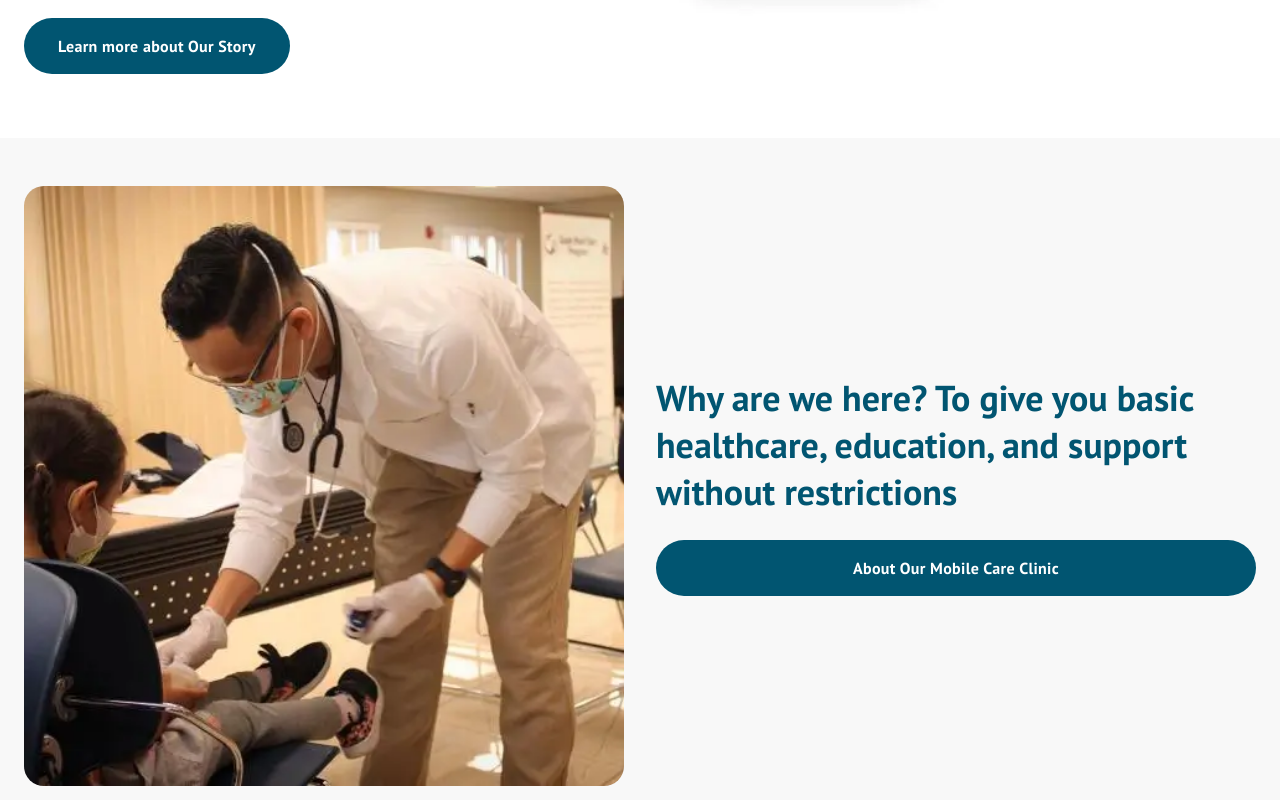
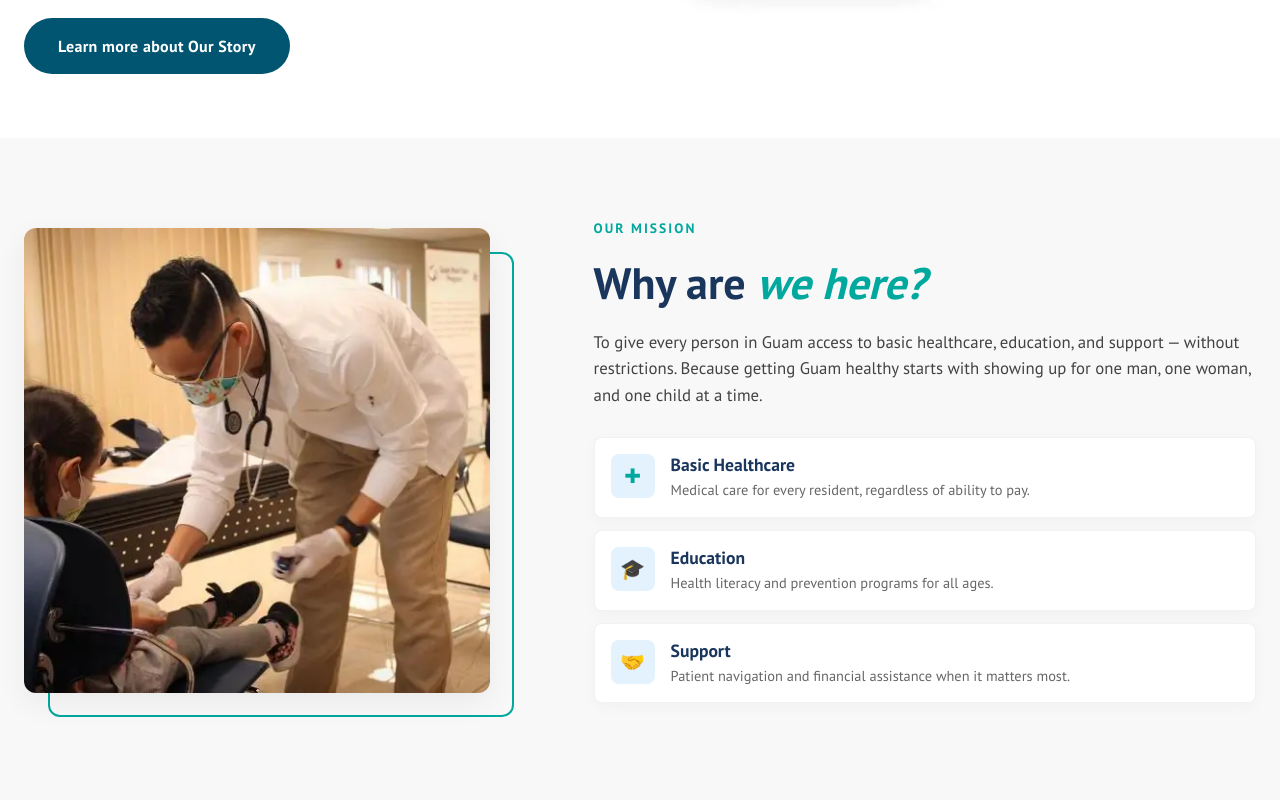
Before and after one commit to Bryson-V/TGFWebsite, a Next.js app: page / in a window 1280 px wide. Shown: the part 500-1300 px from the top of the page. Built offline with nearby package versions, Linux system fonts and the light colour scheme.

Commit message:
Updated UI for get involved

```diff
--- a/components/sections/homepage/GetInvolved.jsx
+++ b/components/sections/homepage/GetInvolved.jsx
@@ -5,11 +5,6 @@ import SectionHeading from "@/components/ui/SectionHeading";
 import Button from "@/components/ui/Button";
 import styles from "./GetInvolved.module.css";
 
-/**
- * GetInvolved
- * The two-card "Be a volunteer" / "Donate" section. Card content lives in
- * content/site-data/get-involved.json.
- */
 export default function GetInvolved() {
   return (
     <section className={styles.section}>
@@ -28,22 +23,15 @@ export default function GetInvolved() {
                 />
               </div>
               <div className={styles.body}>
-                <h3 className={styles.cardTitle}>{card.title}</h3>
+                <h3>{card.title}</h3>
+                <p>{card.description}</p>
 
-                {/* NEW WRAPPER: description and button tight coupling */}
-                <div className={styles.ctaArea}>
-                  <p className={styles.cardDesc}>{card.description}</p>
-
-                  <div className={styles.buttonWrap}>
-                    <Button
-                      href={card.href}
-                      className={`${styles.ctaButton} ${card.id === 'donate' ? styles.primaryBtn : styles.secondaryBtn}`}
-                    >
-                      {card.buttonText}
-                    </Button>
-                  </div>
+                {/* Pushes the button to the bottom using auto margin */}
+                <div className={styles.buttonWrap}>
+                  <Button href={card.href}>
+                    {card.id === 'donate' ? 'Donate Now' : 'Sign Up Today'}
+                  </Button>
                 </div>
-
               </div>
             </div>
           ))}
--- a/components/sections/homepage/GetInvolved.module.css
+++ b/components/sections/homepage/GetInvolved.module.css
@@ -1,125 +1,57 @@
 .section {
-  padding: 80px 0;
-  background-color: #fafafa;
+  padding: 64px 0;
 }
 
 .grid {
   display: grid;
   grid-template-columns: 1fr;
   gap: 32px;
-  max-width: 1000px;
-  margin: 0 auto;
 }
 
-@media (min-width: 768px) {
-  .grid {
-    grid-template-columns: 1fr 1fr;
-    gap: 48px;
-  }
-}
-
-/* Modern Profile Card Styling */
 .card {
   display: flex;
   flex-direction: column;
-  border-radius: 24px;
+  border-radius: var(--radius-card);
   overflow: hidden;
-  background-color: #ffffff;
-  box-shadow: 0 12px 40px rgba(0, 0, 0, 0.06);
-  border: 1px solid rgba(0, 0, 0, 0.02);
-  transition: transform 0.4s cubic-bezier(0.175, 0.885, 0.32, 1.275), box-shadow 0.4s ease;
-  height: 100%;
+  background-color: var(--color-bg-alt);
 }
 
-.card:hover {
-  transform: translateY(-8px);
-  box-shadow: 0 20px 50px rgba(0, 0, 0, 0.1);
-}
-
-/* HUGE IMAGE AREA */
 .imageWrap {
   position: relative;
   width: 100%;
-  height: 320px; /* Make the image truly dominant */
-  background: #f4f4f4;
+  height: auto;
+  aspect-ratio: 16 / 9;
+  object-fit: contain;
+}
+
+.buttonWrap {
+  margin-top: auto;
+  padding-top: 16px;
 }
 
 .image {
   object-fit: cover;
 }
 
-/* Centered and Repositioned Body Content */
 .body {
-  padding: 40px 32px; /* Generous breathing room */
+  padding: 24px;
   display: flex;
   flex-direction: column;
-  align-items: center;
-  text-align: center;
-  flex-grow: 1;
+  gap: 12px;
+  align-items: flex-start;
 }
 
-.cardTitle {
-  font-size: 1.5rem;
-  font-weight: 800;
-  color: #1A365D;
-  margin: 0 0 40px 0; /* Huge margin pushes CTA block down the card */
+.body h3 {
+  font-size: 1.4rem;
 }
 
-/* NEW: The tight CTA block */
-.ctaArea {
-  display: flex;
-  flex-direction: column;
-  align-items: center;
-  width: 100%;
-  gap: 16px; /* Tight coupling between description and button */
-  flex-grow: 1; /* Pushes the CTA block perfectly to the bottom */
-  justify-content: space-between; /* Ensures description and button are at opposite ends of the space */
+.body p {
+  color: var(--color-text);
+  line-height: 1.5;
 }
 
-.cardDesc {
-  color: #666666;
-  line-height: 1.6;
-  font-size: 0.95rem;
-  margin: 0; /* Handled by ctaArea gap */
+@media (min-width: 768px) {
+  .grid {
+    grid-template-columns: 1fr 1fr;
+  }
 }
-
-/* Button Wrapper & Styles */
-.buttonWrap {
-  width: 100%;
-}
-
-.ctaButton {
-  display: block;
-  width: 100%;
-  padding: 16px;
-  border-radius: 50px;
-  font-weight: 700;
-  font-size: 1rem;
-  text-transform: uppercase;
-  letter-spacing: 0.05em;
-  text-align: center;
-  transition: all 0.3s ease;
-  border: none;
-}
-
-.primaryBtn {
-  background: #00A89E;
-  color: #ffffff;
-  box-shadow: 0 4px 15px rgba(0, 168, 158, 0.25);
-}
-
-.primaryBtn:hover {
-  background: #00938a;
-  transform: translateY(-2px);
-  box-shadow: 0 6px 20px rgba(0, 168, 158, 0.4);
-}
-
-.secondaryBtn {
-  background: #E3F2FD;
-  color: #1A365D;
-}
-
-.secondaryBtn:hover {
-  background: #d0e8fc;
-  transform: translateY(-2px);
-}
--- a/components/sections/homepage/ProgramsWheel.module.css
+++ b/components/sections/homepage/ProgramsWheel.module.css
@@ -4,7 +4,6 @@
   margin: 0 auto;
   padding: 3rem 0;
   background-color: #ABDAEB;
-  /* Hides extra cards beyond the left and right edges */
   overflow: hidden;
 }
 
@@ -12,7 +11,7 @@
   width: 100%;
   padding-top: 1.5rem !important;
   padding-bottom: 1.5rem !important;
-  overflow: visible !important; /* Preserves card glow highlights */
+  overflow: visible !important;
 }
 
 /* Base Slide Styling */
@@ -52,7 +51,6 @@
   justify-content: center;
   cursor: pointer;
   padding: 0;
-  /* Subtle drop shadow makes white arrows pop clearly against light blue */
   filter: drop-shadow(0px 2px 4px rgba(0, 0, 0, 0.25));
   transition: transform 0.2s ease, opacity 0.2s ease, filter 0.2s ease;
 }
--- a/components/sections/homepage/WhyWereHere.jsx
+++ b/components/sections/homepage/WhyWereHere.jsx
@@ -1,30 +1,65 @@
 import Image from "next/image";
-import Button from "@/components/ui/Button";
 import Container from "@/components/ui/Container";
 import styles from "./WhyWereHere.module.css";
 
-/**
- * WhyWereHere
- * The "Why are we here?" image + statement banner that leads into the
- * programs section.
- */
 export default function WhyWereHere() {
   return (
     <section className={styles.section}>
       <Container className={styles.grid}>
+
+        {/* LEFT COLUMN: Image */}
+        <div className={styles.imageColumn}>
+          <div className={styles.imageWrap}>
             <Image
               src="/images/hero/basic-healthcare.webp"
-          alt="Basic Healthcare"
+              alt="Community health volunteers caring for residents"
               width={600}
               height={450}
               className={styles.image}
             />
-        <div className={styles.text}>
+          </div>
+        </div>
+
+        {/* RIGHT COLUMN: Text & Pillars */}
+        <div className={styles.textColumn}>
+          <span className={styles.eyebrow}>Our Mission</span>
+
           <h2 className={styles.headline}>
-            Why are we here? To give you basic healthcare, education, and support without restrictions
+            Why are <span className={styles.highlight}>we here?</span>
           </h2>
-          <Button href="https://toduguam.com/mobile-care-clinic/">About Our Mobile Care Clinic</Button>
+
+          <p className={styles.description}>
+            To give every person in Guam access to basic healthcare, education, and support — without restrictions. Because getting Guam healthy starts with showing up for one man, one woman, and one child at a time.
+          </p>
+
+          {/* The 3 Interactive Pillars */}
+          <div className={styles.pillars}>
+            <div className={styles.pillar}>
+              <div className={styles.pillarIcon}>✚</div>
+              <div className={styles.pillarContent}>
+                <h4 className={styles.pillarTitle}>Basic Healthcare</h4>
+                <p className={styles.pillarText}>Medical care for every resident, regardless of ability to pay.</p>
               </div>
+            </div>
+
+            <div className={styles.pillar}>
+              <div className={styles.pillarIcon}>🎓</div>
+              <div className={styles.pillarContent}>
+                <h4 className={styles.pillarTitle}>Education</h4>
+                <p className={styles.pillarText}>Health literacy and prevention programs for all ages.</p>
+              </div>
+            </div>
+
+            <div className={styles.pillar}>
+              <div className={styles.pillarIcon}>🤝</div>
+              <div className={styles.pillarContent}>
+                <h4 className={styles.pillarTitle}>Support</h4>
+                <p className={styles.pillarText}>Patient navigation and financial assistance when it matters most.</p>
+              </div>
+            </div>
+          </div>
+        </div>
+
       </Container>
     </section>
   );
--- a/components/sections/homepage/WhyWereHere.module.css
+++ b/components/sections/homepage/WhyWereHere.module.css
@@ -1,37 +1,142 @@
+/* SECTION STYLES */
 .section {
-  padding: 48px 0;
-  background-color: var(--color-bg-alt);
+  padding: 80px 0;
+  background-color: var(--color-bg-alt, #fafafa); /* Restored original light gray background */
+  overflow: hidden;
 }
 
 .grid {
   display: grid;
   grid-template-columns: 1fr;
-  gap: 32px;
+  gap: 64px;
   align-items: center;
+}
+
+@media (min-width: 1025px) {
+  .grid {
+    grid-template-columns: 0.85fr 1.15fr; /* Image left, text right */
+    gap: 80px;
+  }
+}
+
+/* IMAGE COLUMN & OFFSET BORDER */
+.imageColumn {
+  position: relative;
+  padding-right: 24px;
+  padding-bottom: 24px;
+}
+
+.imageWrap {
+  position: relative;
+  border-radius: 12px;
+  z-index: 2;
+}
+
+/* The offset decorative border behind the image */
+.imageWrap::after {
+  content: '';
+  position: absolute;
+  top: 24px;
+  left: 24px;
+  right: -24px;
+  bottom: -24px;
+  border: 2px solid #00A89E;
+  border-radius: 12px;
+  z-index: -1;
 }
 
 .image {
   width: 100%;
   height: auto;
-  border-radius: var(--radius-card);
+  border-radius: 12px;
+  object-fit: cover;
+  display: block;
+  box-shadow: 0 10px 30px rgba(0,0,0,0.06);
 }
 
-.text {
+/* TEXT COLUMN TYPOGRAPHY */
+.textColumn {
   display: flex;
   flex-direction: column;
-  gap: 24px;
+  gap: 20px;
+}
+
+.eyebrow {
+  color: #00A89E;
+  font-weight: 700;
+  letter-spacing: 0.15em;
+  text-transform: uppercase;
+  font-size: 0.85rem;
 }
 
 .headline {
-  font-size: 1.75rem;
-  line-height: 1.3;
+  font-size: 2.75rem;
+  line-height: 1.15;
+  font-weight: 800;
+  color: #1A365D;
+  margin: 0;
 }
 
-@media (min-width: 1025px) {
-  .grid {
-    grid-template-columns: 1fr 1fr;
-  }
-  .headline {
-    font-size: 2.25rem;
-  }
+.highlight {
+  font-style: italic;
+  color: #00A89E;
 }
+
+.description {
+  color: #424242;
+  font-size: 1.05rem;
+  line-height: 1.6;
+  margin-bottom: 8px;
+}
+
+/* STATIC PILLARS FOR BULLET POINT */
+.pillars {
+  display: flex;
+  flex-direction: column;
+  gap: 12px;
+  margin-bottom: 24px;
+}
+
+.pillar {
+  display: flex;
+  align-items: flex-start;
+  gap: 16px;
+  padding: 16px;
+  border-radius: 8px;
+  background: #ffffff;
+  border: 1px solid rgba(0, 0, 0, 0.05);
+  box-shadow: 0 4px 15px rgba(0, 0, 0, 0.03);
+}
+
+.pillarIcon {
+  font-size: 1.25rem;
+  background: #E3F2FD; /* Baby blue background */
+  color: #00A89E; /* Teal icon */
+  width: 44px;
+  height: 44px;
+  display: flex;
+  align-items: center;
+  justify-content: center;
+  border-radius: 8px;
+  flex-shrink: 0;
+}
+
+.pillarContent {
+  display: flex;
+  flex-direction: column;
+  gap: 4px;
+}
+
+.pillarTitle {
+  font-size: 1.1rem;
+  font-weight: 700;
+  color: #1A365D; /* Dark Navy */
+  margin: 0;
+}
+
+.pillarText {
+  font-size: 0.9rem;
+  color: #666666; /* Gray text */
+  margin: 0;
+  line-height: 1.5;
+}
```
Lines whose indentation alone changed are shown as unchanged.
